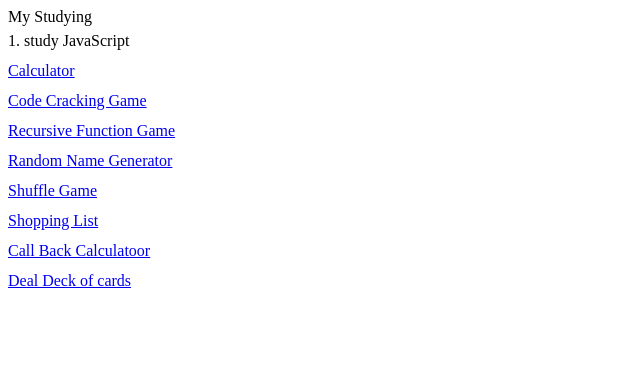
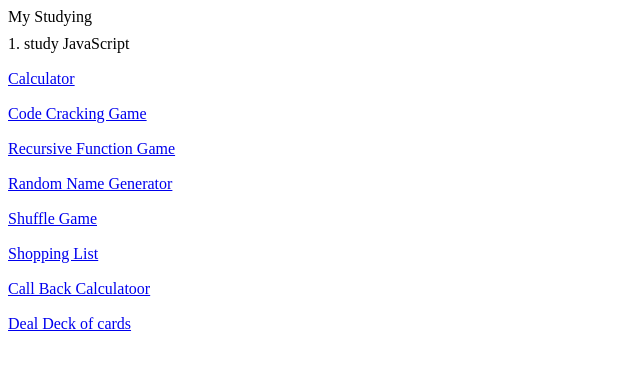
Before and after one commit to guihongzhang/study-website, a plain HTML site: page myStudying.html in a window 1280 px wide. Shown: the whole page, without its empty margins (0-640 px from the left). Drawn offline with Linux system fonts and the light colour scheme.

Commit message:
Update myStudying.html

```diff
--- a/myStudying.html
+++ b/myStudying.html
@@ -2,7 +2,7 @@
 <html>
   <head>My Studying</head>
   <body>
-    <div style="line-height:30px" >
+    <div style="line-height:35px" >
     1. study JavaScript<br>
        <a style="margin-top:15px" href="calculator.html">Calculator</a> <br>
        <a style="margin-top:15px" href="codeCrackingGame.html">Code Cracking Game</a> <br>
```
